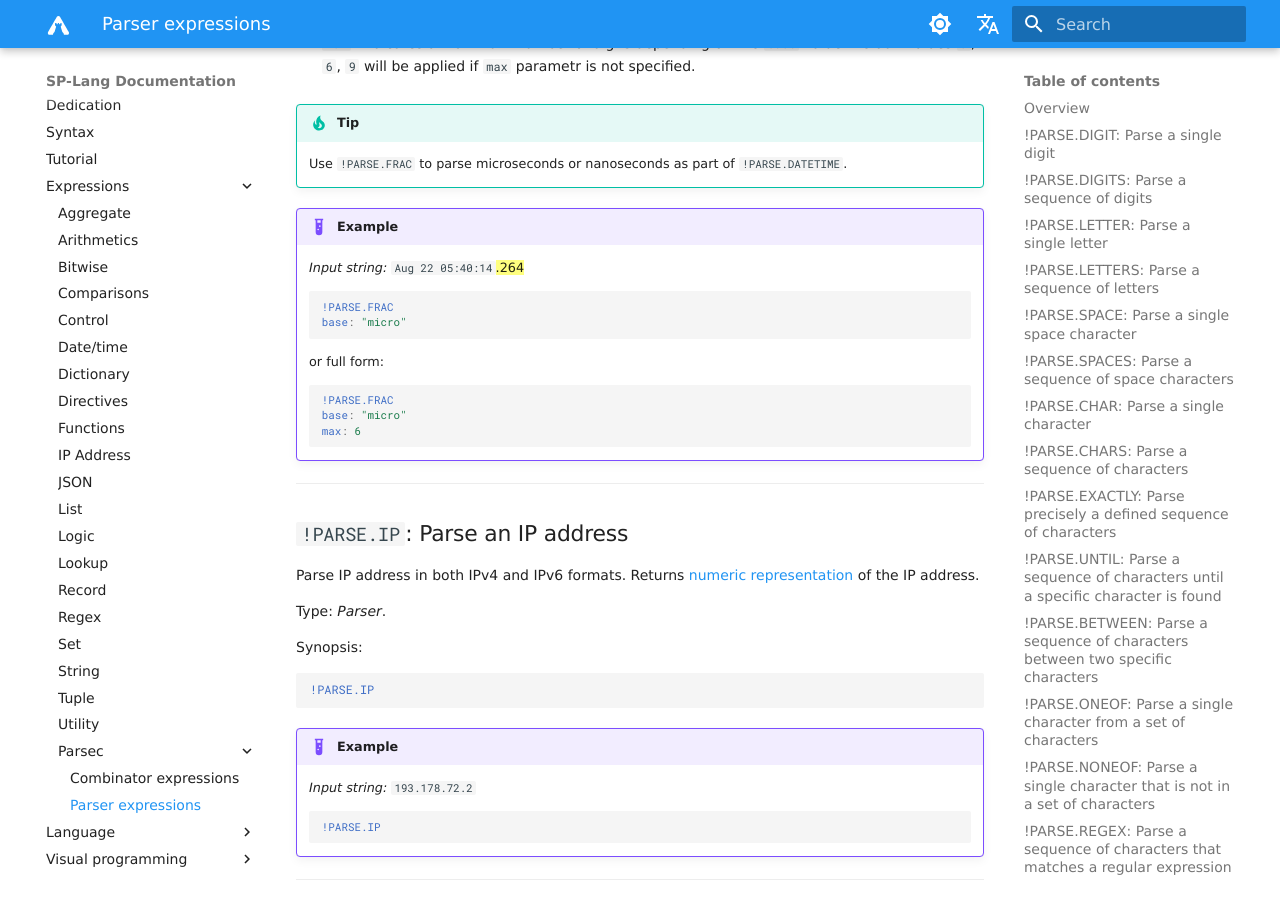
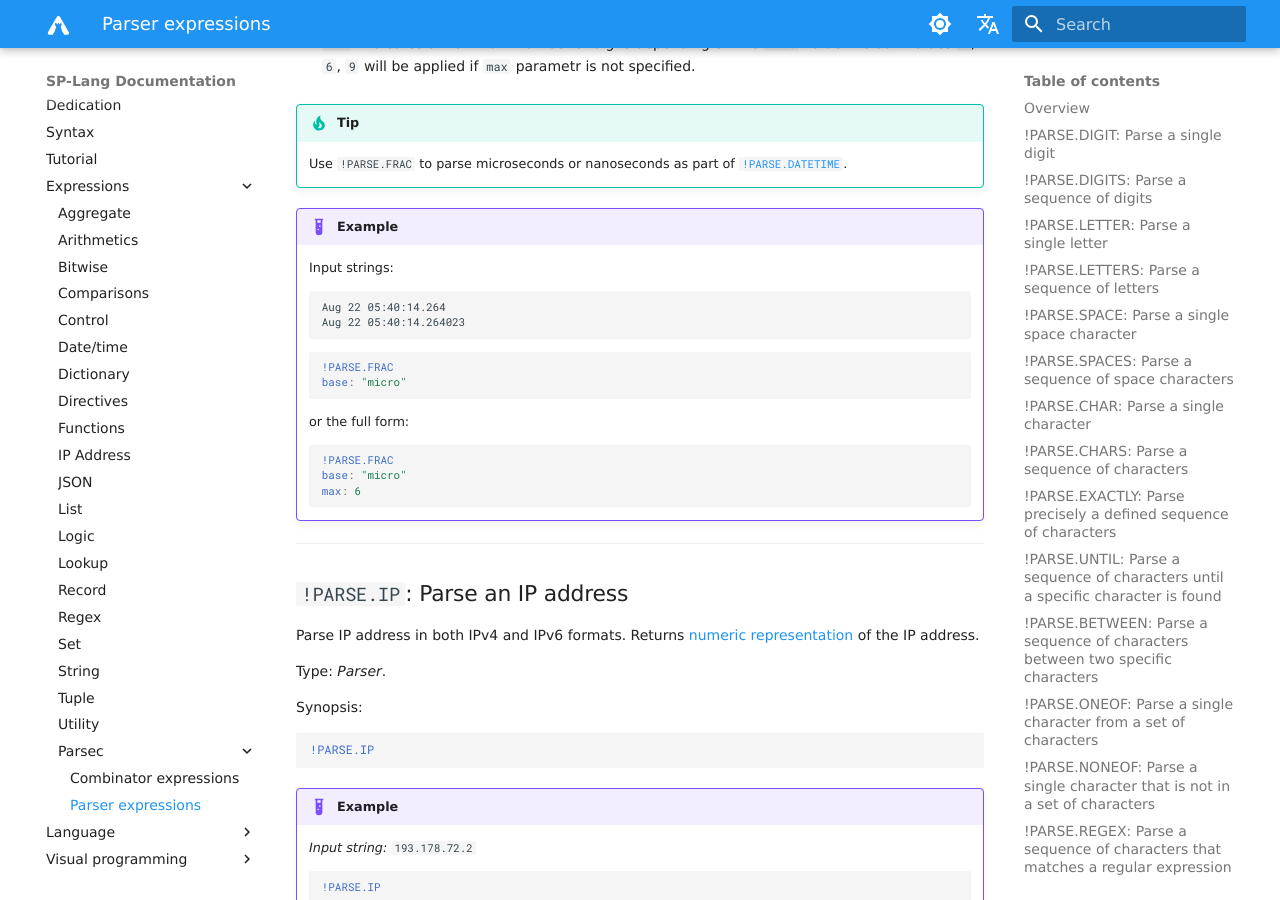
Before and after one commit to TeskaLabs/splang-docs, an MkDocs documentation site: the page built from docs/expressions/parsec/parser.md, in a window 1280 px wide and 900 px high, scrolled down 13110 px. Built offline with MkDocs 1.6.1 and Material for MkDocs 9.7.7, drawn with Linux system fonts in a browser that asks for light colours; some web fonts are replaced; comment, search, counter and statistics services are not loaded.

Commit message:
Extend example for !PARSE.FRAC

````diff
--- a/docs/expressions/parsec/parser.md
+++ b/docs/expressions/parsec/parser.md
@@ -970,19 +970,24 @@ max: <...>
 	Default values `3`, `6`, `9` will be applied if `max` parametr is not specified.
 
 !!! tip
-	Use `!PARSE.FRAC` to parse microseconds or nanoseconds as part of `!PARSE.DATETIME`.
+	Use `!PARSE.FRAC` to parse microseconds or nanoseconds as part of [`!PARSE.DATETIME`](#parsedatetime-parse-datetime-in-a-given-format).
 
 
 !!! example
 
-	_Input string:_ `Aug 22 05:40:14`==.264==
+    Input strings:
+
+    ```
+    Aug 22 05:40:14.264
+    Aug 22 05:40:14.264023
+    ```
 
 	```yaml
 	!PARSE.FRAC
 	base: "micro"
 	```
 
-	or full form:
+	or the full form:
 
 	```yaml
 	!PARSE.FRAC
````
